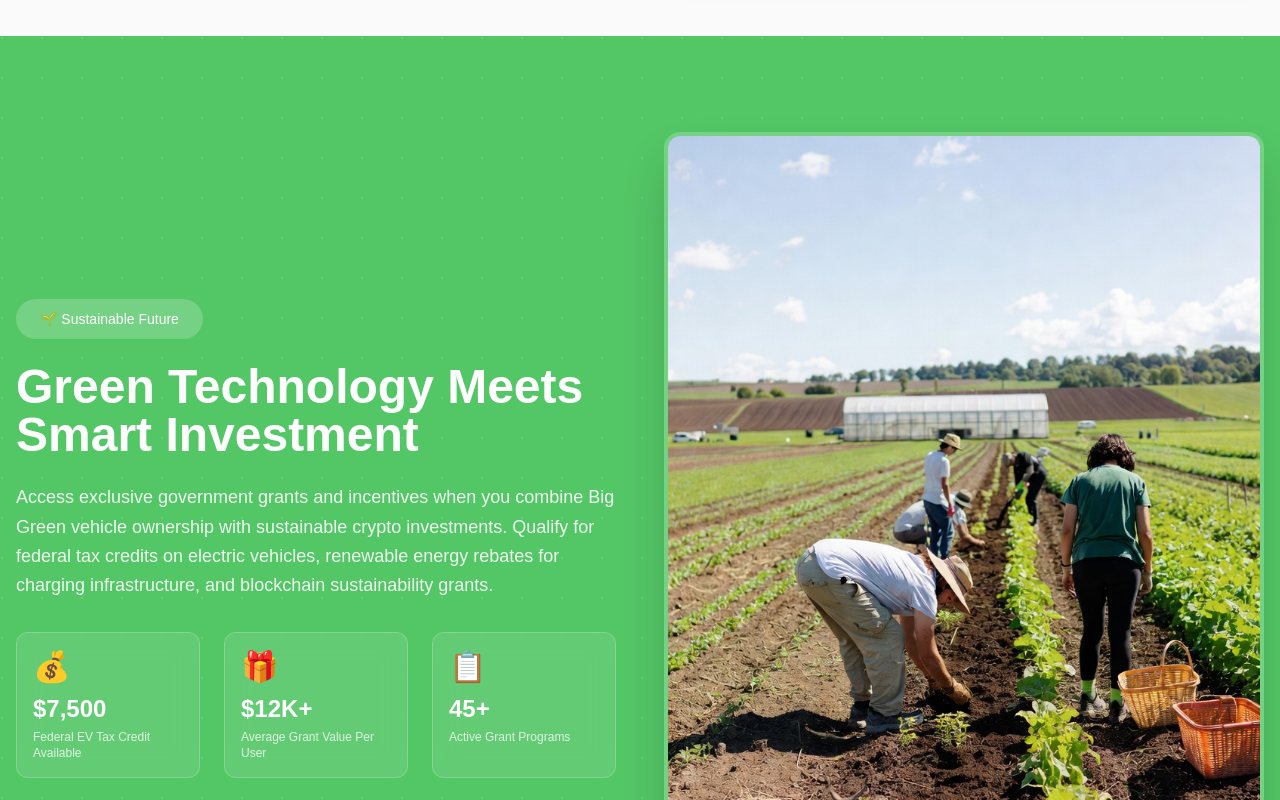
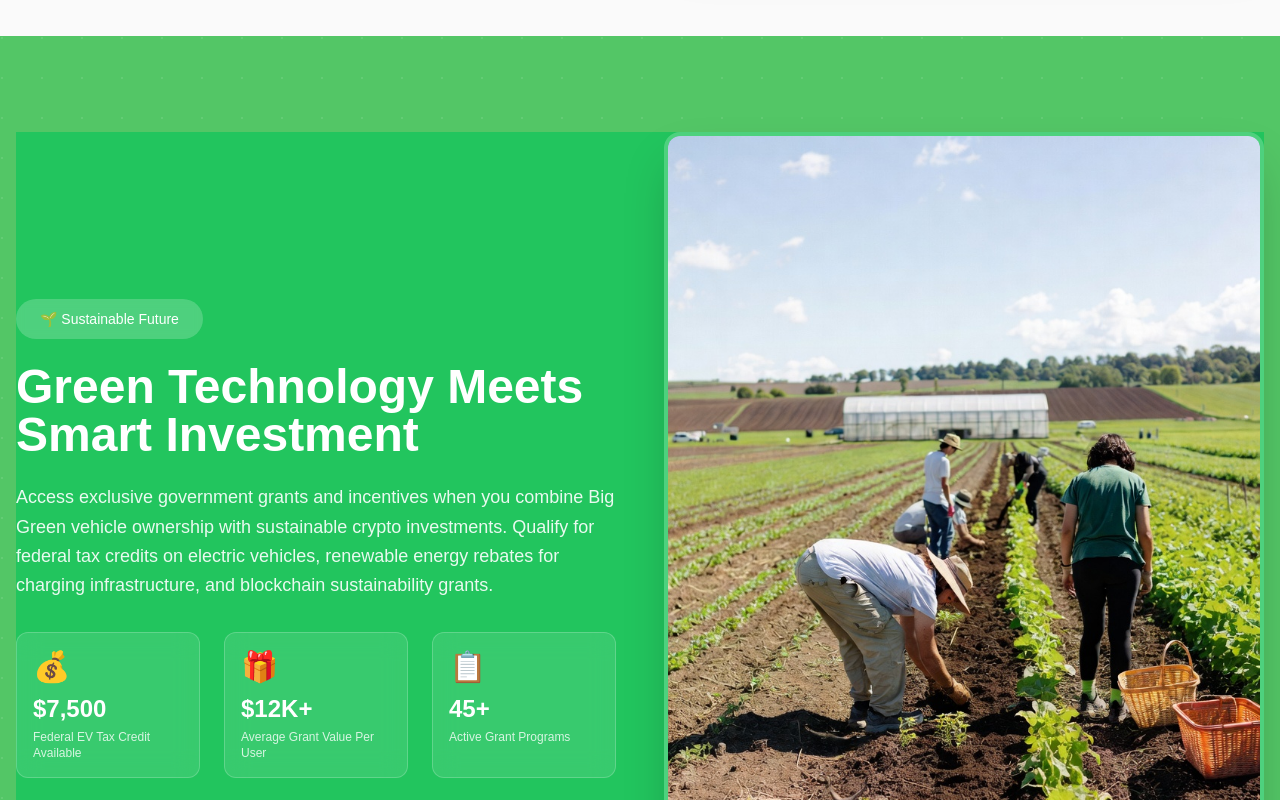
Before and after one commit to The-Geek-dev/big-green, a React (Vite) app: page / in a window 1280 px wide. Shown: the part 6780-7580 px from the top of the page. Built offline with nearby package versions, Linux system fonts and the light colour scheme; a web font is replaced by a local one.

Commit message:
Visual edit in Lovable
Edited UI in Lovable

```diff
--- a/src/pages/Index.tsx
+++ b/src/pages/Index.tsx
@@ -293,7 +293,7 @@ const Index = () => {
         </div>
 
         <div className="container px-4 relative z-10">
-          <div className="grid lg:grid-cols-2 gap-12 items-center max-w-7xl mx-auto">
+          <div className="grid lg:grid-cols-2 gap-12 items-center max-w-7xl mx-auto bg-green-500">
             <motion.div initial={{
             opacity: 0,
             x: -40
```
